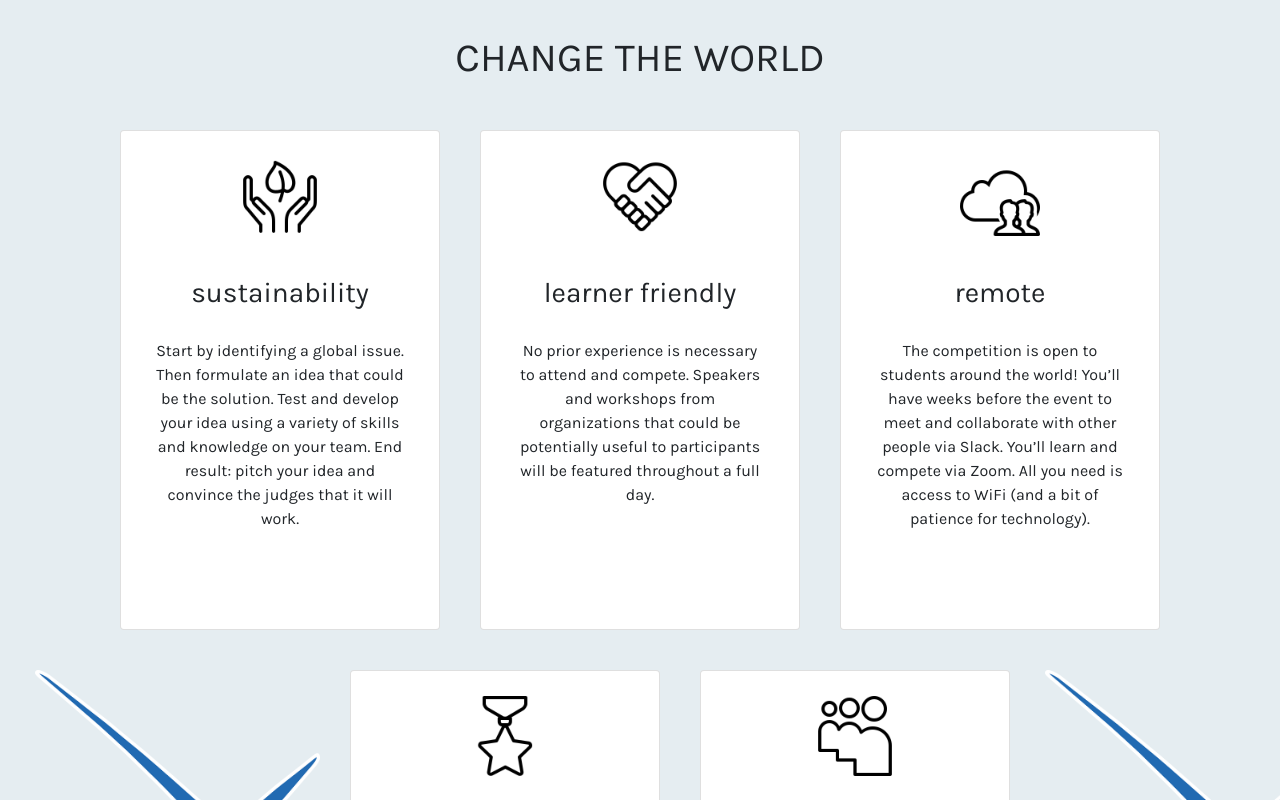
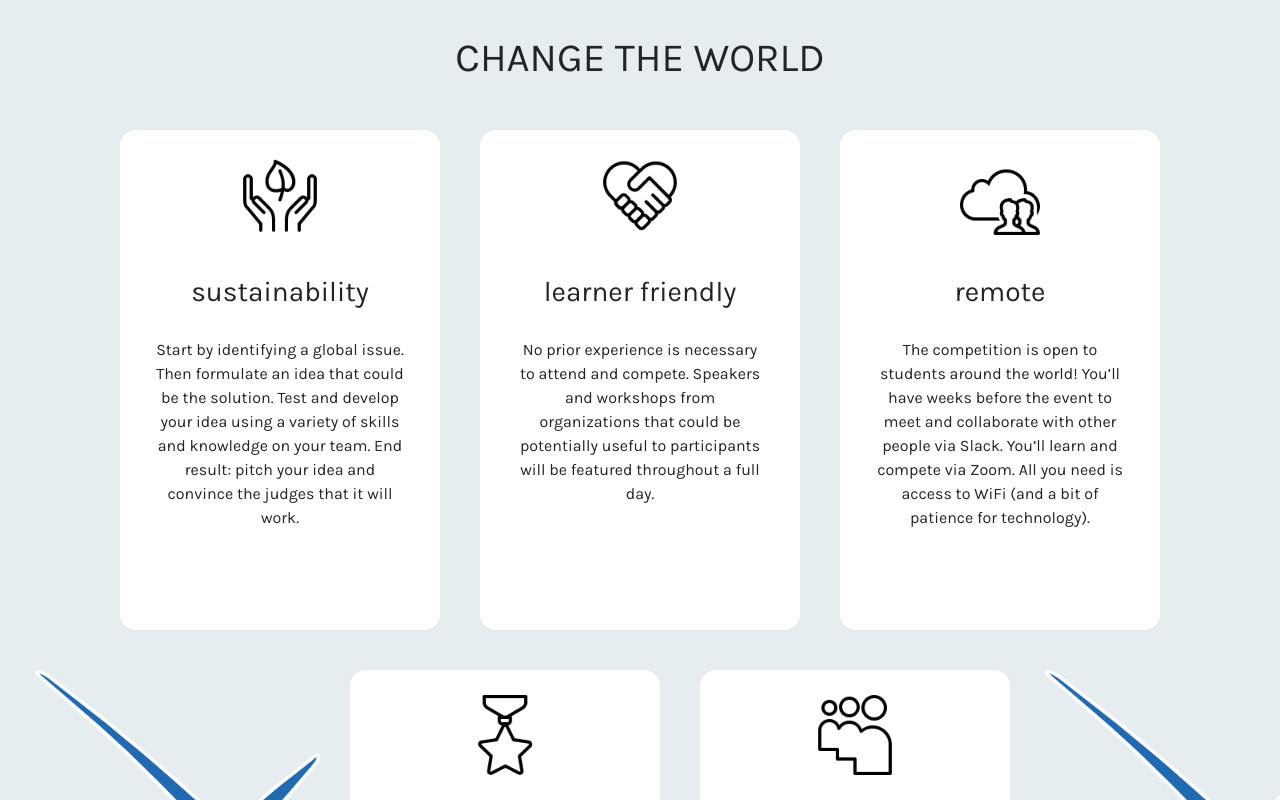
Before and after one commit to stemchats/impactIdeathon, a plain HTML site: page index.html in a window 1280 px wide. Shown: the part 1820-2620 px from the top of the page. Drawn offline with nearby package versions, Linux system fonts and the light colour scheme.

Commit message:
change the world cards rounder corners + no border

```diff
--- a/index.html
+++ b/index.html
@@ -125,7 +125,7 @@ height="0" width="0" style="display:none;visibility:hidden"></iframe></noscript>
         <center><h1>CHANGE THE WORLD</h1></center>
     </div>
     <div class='row justify-content-center'>
-        <div class="card card col-lg-4 col-xs-2" style="max-width: 20rem;">
+        <div class="card col-lg-4 col-xs-2" style="max-width: 20rem;">
             <img class='card-img' src="images/sustainability.png" alt="Card image cap">
             <div class="card-body">
                 <center>
--- a/styles/styles.scss
+++ b/styles/styles.scss
@@ -89,12 +89,14 @@ h3 {
 // }
 
 .card{
+    border-radius: 60%;
     margin-left:20px;
     margin-right:20px;
     padding:10px;
     height:500px;
-    // border: $card-border-width;
-    // border-radius: 0.6rem !important;
+    border: $card-border-width;
+    border: none !important;
+    border-radius: 1rem !important;
 
     .card-img{
         padding:10px;
```
Also changed, not shown: styles/styles.css, 1 other file.
